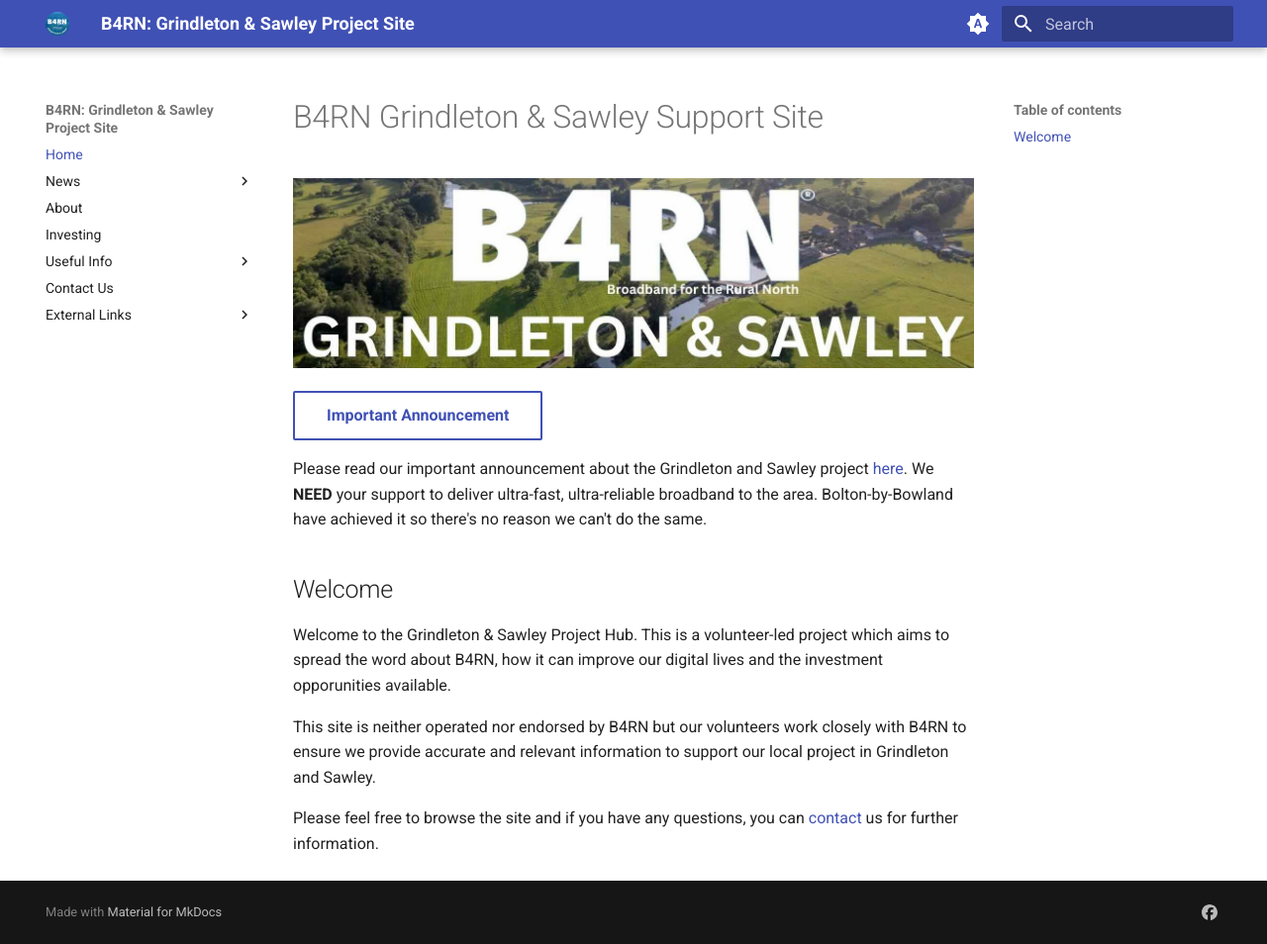
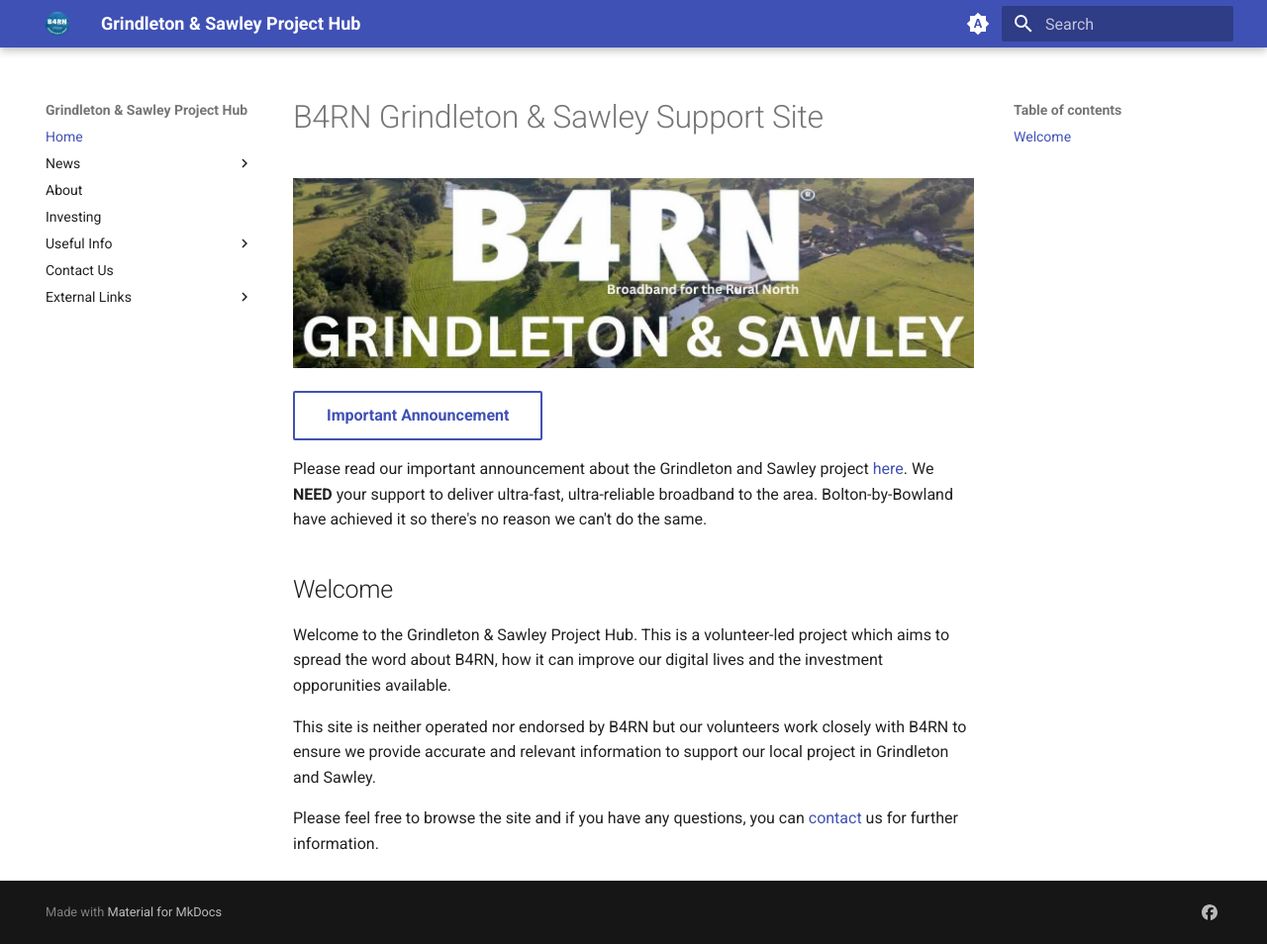
Before and after one commit to DJBenson/b4rngsdocs, an MkDocs documentation site: the page built from docs/index.md, in a window 1280 px wide and 954 px high. Shown: the whole window at 99% size. Built offline with MkDocs 1.6.1 and Material for MkDocs 9.7.7, drawn with Linux system fonts in a browser that asks for light colours.

Commit message:
Update mkdocs.yml

```diff
--- a/mkdocs.yml
+++ b/mkdocs.yml
@@ -1,4 +1,4 @@
-site_name: "B4RN: Grindleton & Sawley Project Site"
+site_name: "Grindleton & Sawley Project Hub"
 site_description: "A support site run by volunteers of the Grindleton and Sawley project."
 site_url: https://b4rngrindletonsawley.uk
 
```
